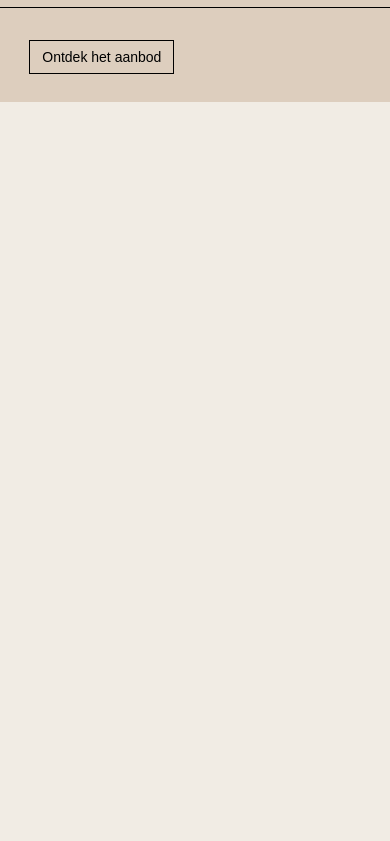
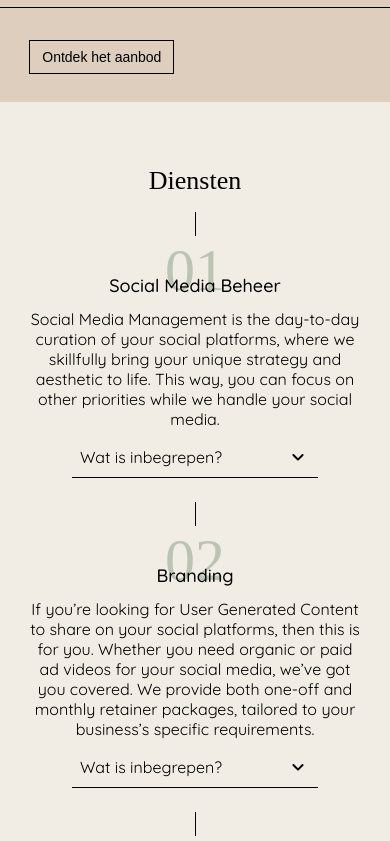
Before and after one commit to dannyfrelink/portfolio-rani, a React (Create React App) app: page / in a window 390 px wide. Shown: the part 1156-1997 px from the top of the page. Before the commit the page ends 1322 px from the top, so only its background shows below. Built offline with nearby package versions, Linux system fonts and the light colour scheme; a web font is replaced by a local one.

Commit message:
feat: create Services section for mobile

```diff
--- a/src/App.css
+++ b/src/App.css
@@ -48,7 +48,8 @@ h2 {
 }
 
 h1,
-h2 {
+h2,
+h4 {
 	font-family: "Gowun Batang", serif;
 	font-weight: unset;
 	margin: 0;
@@ -60,7 +61,14 @@ h3 {
 	margin: 0;
 }
 
-p {
+h4 {
+	font-size: clamp(60px, 8vw, 85px);
+	color: var(--secondary);
+	opacity: 35%;
+}
+
+p,
+li {
 	font-size: clamp(16px, 2.13vw, 18px);
 	margin: 0;
 }
@@ -69,6 +77,10 @@ p {
 	border: 0.75px solid black;
 	padding: 0.5rem 0.75rem;
 	font-size: clamp(14px, 1.87vw, 16px);
+}
+
+.relative {
+	position: relative;
 }
 
 /* Header styling */
@@ -80,6 +92,7 @@ header {
 	top: 0;
 	left: 7.5%;
 	width: 85%;
+	z-index: 99;
 }
 
 header::before {
@@ -125,7 +138,7 @@ header nav li {
 }
 
 /* Main styling */
-main > *:nth-child(even):not(:last-child) {
+main > *:nth-child(even) {
 	margin: 4rem 0;
 }
 
@@ -201,3 +214,47 @@ main #pros article p {
 main #pros button {
 	margin-left: 7.5%;
 }
+
+/* Main content Services styling */
+main #services {
+	text-align: center;
+	width: 85%;
+	margin: 0 auto;
+}
+
+main #services .show-line {
+	height: 1.5rem;
+	width: 0.75px;
+	background-color: black;
+	margin: 1rem auto 0;
+}
+
+main #services section h3 {
+	position: absolute;
+	bottom: 0.5rem;
+	left: 10%;
+	right: 10%;
+}
+
+main #services section > p {
+	margin: 0.25rem 0 1rem;
+}
+
+main #services section .included {
+	padding-bottom: 0.5rem;
+}
+
+main #services section .included div {
+	display: flex;
+	align-items: center;
+	gap: 4rem;
+	width: fit-content;
+	padding: 0 0.5rem 0.5rem;
+	margin: 0 auto;
+	border-bottom: 0.5px solid black;
+}
+
+main #services section .included ul {
+	text-align: left;
+	list-style-position: inside;
+}
--- a/src/App.js
+++ b/src/App.js
@@ -10,6 +10,7 @@ import strategyIcon from "./assets/icons/strategy.png";
 import contentIcon from "./assets/icons/content.png";
 import relaxIcon from "./assets/icons/relax.png";
 import growthIcon from "./assets/icons/growth.png";
+import Service from "./components/Service";
 
 function App() {
 	const [navOpen, setNavOpen] = useState(false);
@@ -81,6 +82,54 @@ function App() {
 				src: growthIcon,
 				alt: "Groei Icoon",
 			},
+		},
+	];
+
+	const servicesItems = [
+		{
+			number: "01",
+			title: "Social Media Beheer",
+			description:
+				"Social Media Management is the day-to-day curation of your social platforms, where we skillfully bring your unique strategy and aesthetic to life. This way, you can focus on other priorities while we handle your social media.",
+			included: [
+				"Concept",
+				"Script Writing",
+				"Video / Photography",
+				"Editing",
+				"1 Free Revision",
+				"30 Days Paid Advertising",
+				"Google Drive or WeTransfer access to all content",
+			],
+		},
+		{
+			number: "02",
+			title: "Branding",
+			description:
+				"If you’re looking for User Generated Content to share on your social platforms, then this is for you. Whether you need organic or paid ad videos for your social media, we’ve got you covered. We provide both one-off and monthly retainer packages, tailored to your business’s specific requirements.",
+			included: [
+				"Concept",
+				"Script Writing",
+				"Video / Photography",
+				"Editing",
+				"1 Free Revision",
+				"30 Days Paid Advertising",
+				"Google Drive or WeTransfer access to all content",
+			],
+		},
+		{
+			number: "03",
+			title: "Content Creatie",
+			description:
+				"Our Content Creation service is the ideal complement to our Social Media Management packages or can be a standalone solution for those seeking content for one-time projects. It may involve receiving products for us to create content with, or we can come to your location, depending on your unique needs. We’re always ready to explore what we can do to meet your specific content requirements.",
+			included: [
+				"Concept",
+				"Script Writing",
+				"Video / Photography",
+				"Editing",
+				"1 Free Revision",
+				"30 Days Paid Advertising",
+				"Google Drive or WeTransfer access to all content",
+			],
 		},
 	];
 
@@ -162,11 +211,11 @@ function App() {
 					<h2>Stel je eens voor...</h2>
 
 					<section>
-						{prosItems.map((item, index) => (
+						{prosItems.map((pro, index) => (
 							<article
 								onClick={() => {
-									if (openPros !== item.title) {
-										setOpenPros(item.title);
+									if (openPros !== pro.title) {
+										setOpenPros(pro.title);
 									} else {
 										setOpenPros("");
 									}
@@ -176,20 +225,20 @@ function App() {
 								<div>
 									<div>
 										<img
-											src={item.icon.src}
-											alt={item.icon.alt}
+											src={pro.icon.src}
+											alt={pro.icon.alt}
 										/>
 
-										<h3>{item.title}</h3>
+										<h3>{pro.title}</h3>
 									</div>
 
 									<h3>
-										{item.title === openPros ? "-" : "+"}
+										{pro.title === openPros ? "-" : "+"}
 									</h3>
 								</div>
 
-								{item.title === openPros && (
-									<p>{item.description}</p>
+								{pro.title === openPros && (
+									<p>{pro.description}</p>
 								)}
 							</article>
 						))}
@@ -198,10 +247,13 @@ function App() {
 					<button className="button">Ontdek het aanbod</button>
 				</Element>
 
-				<Element
-					id="services"
-					name={navItems[1].toLowerCase()}
-				></Element>
+				<Element id="services" name={navItems[1].toLowerCase()}>
+					<h2>Diensten</h2>
+
+					{servicesItems.map((service, index) => (
+						<Service service={service} key={index} />
+					))}
+				</Element>
 			</main>
 
 			<footer></footer>
--- /dev/null
+++ b/src/components/Service.js
@@ -0,0 +1,44 @@
+import { useState } from "react";
+import KeyboardArrowDownRoundedIcon from "@mui/icons-material/KeyboardArrowDownRounded";
+import KeyboardArrowUpRoundedIcon from "@mui/icons-material/KeyboardArrowUpRounded";
+
+const Service = ({ service }) => {
+	const [includedOpen, setIncludedOpen] = useState(false);
+
+	return (
+		<div>
+			<div className="show-line"></div>
+			<section>
+				<div className="relative">
+					<h4>{service.number}</h4>
+					<h3>{service.title}</h3>
+				</div>
+				<p>{service.description}</p>
+
+				<div
+					className="included"
+					onClick={() => setIncludedOpen(!includedOpen)}
+				>
+					<div>
+						<p>Wat is inbegrepen?</p>
+						{includedOpen ? (
+							<KeyboardArrowUpRoundedIcon />
+						) : (
+							<KeyboardArrowDownRoundedIcon />
+						)}
+					</div>
+
+					{includedOpen && (
+						<ul>
+							{service.included.map((included, index) => (
+								<li key={index}>{included}</li>
+							))}
+						</ul>
+					)}
+				</div>
+			</section>
+		</div>
+	);
+};
+
+export default Service;
```
